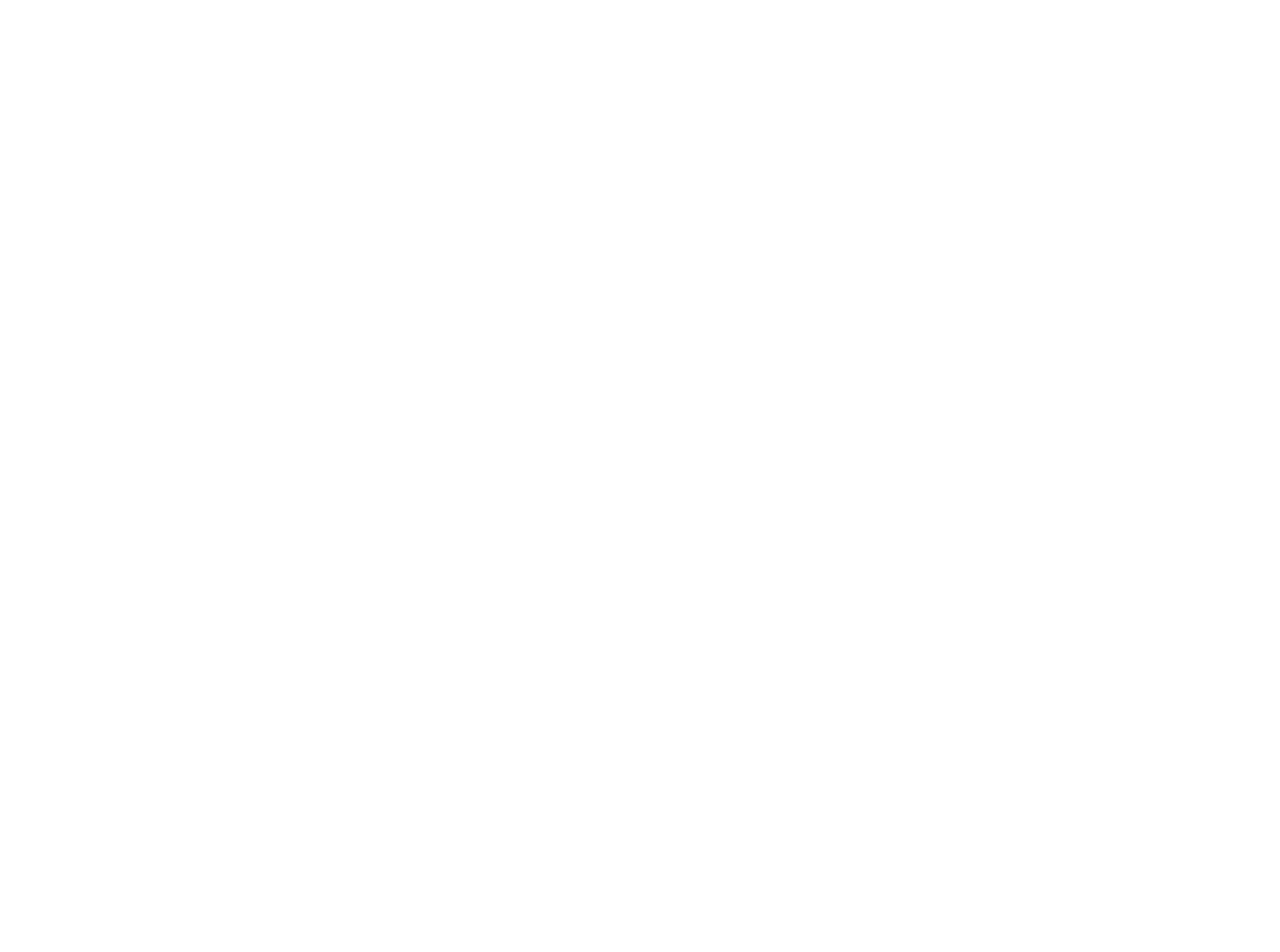
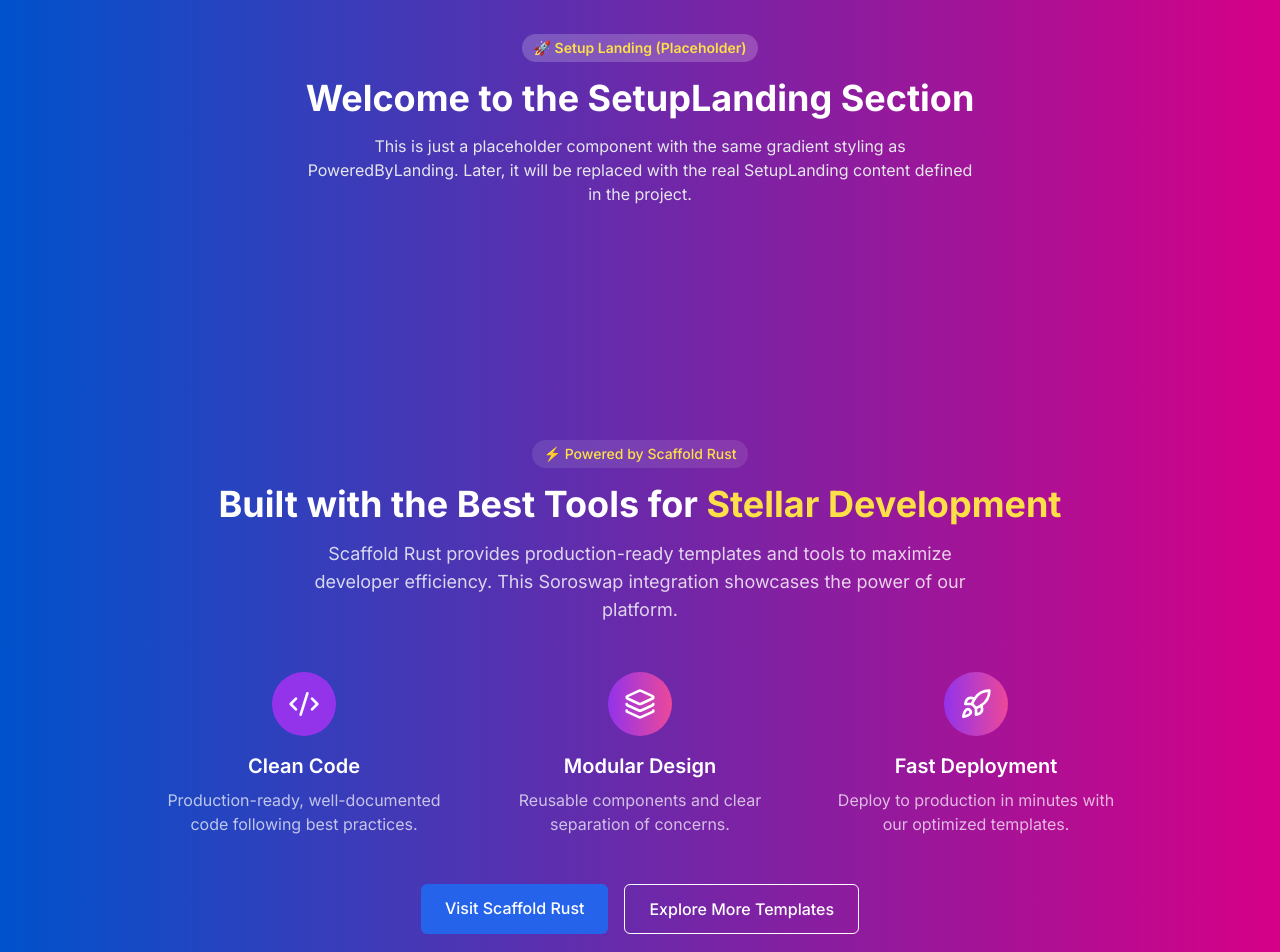
Before and after one commit to Stealth-cloud-droid/SoroSwap-Integration, a Next.js app in the folder apps/webapp/: page / in a window 1280 px wide. Shown: the part 120-1072 px from the top of the page. Before the commit the page ends 800 px from the top, so only its background shows below. Built offline with nearby package versions, Linux system fonts and the light colour scheme.

Commit message:
feat: add PoweredByLanding component and placeholder SetupLanding integration

```diff
--- a/apps/webapp/app/page.tsx
+++ b/apps/webapp/app/page.tsx
@@ -1,5 +1,14 @@
+import SetupLanding from "@/components/home/setup-landing";
+import PoweredByLanding from "@/components/home/powered-by-landing";
+
 export default function Home() {
   return (
-    <div className="min-h-screen flex items-center justify-center"/>
+    <main>
+      {/* Hero / Setup section */}
+      <SetupLanding />
+
+      {/* Powered By Scaffold Rust section */}
+      <PoweredByLanding />
+    </main>
   );
 }
--- /dev/null
+++ b/apps/webapp/components/home/powered-by-landing.tsx
@@ -0,0 +1,83 @@
+import { Code2, Layers, Rocket } from "lucide-react";
+
+export default function PoweredByLanding() {
+  return (
+    <section className="py-20 bg-gradient-to-r from-[#0052cc] to-[#d60087] text-white text-center">
+      <div className="max-w-5xl mx-auto px-6">
+        {/* Badge */}
+        <div className="inline-block mb-4 px-3 py-1 rounded-full bg-white/10 text-yellow-300 text-sm font-medium">
+          ⚡ Powered by Scaffold Rust
+        </div>
+
+        {/* Headline */}
+        <h2 className="text-3xl md:text-4xl font-bold mb-4">
+          Built with the Best Tools for{" "}
+          <span className="text-yellow-300">Stellar Development</span>
+        </h2>
+
+        {/* Description */}
+        <p className="text-lg text-white/80 max-w-2xl mx-auto mb-12">
+          Scaffold Rust provides production-ready templates and tools to maximize
+          developer efficiency. This Soroswap integration showcases the power of our
+          platform.
+        </p>
+
+        {/* Features */}
+        <div className="grid grid-cols-1 md:grid-cols-3 gap-8 mb-12">
+          {/* Feature 1 */}
+          <div className="flex flex-col items-center">
+            <div className="w-16 h-16 flex items-center justify-center rounded-full bg-purple-600 mb-4">
+              <Code2 size={32} />
+            </div>
+            <h3 className="text-xl font-semibold mb-2">Clean Code</h3>
+            <p className="text-white/70">
+              Production-ready, well-documented code following best practices.
+            </p>
+          </div>
+
+          {/* Feature 2 */}
+          <div className="flex flex-col items-center">
+            <div className="w-16 h-16 flex items-center justify-center rounded-full bg-gradient-to-r from-purple-600 to-pink-500 mb-4">
+              <Layers size={32} />
+            </div>
+            <h3 className="text-xl font-semibold mb-2">Modular Design</h3>
+            <p className="text-white/70">
+              Reusable components and clear separation of concerns.
+            </p>
+          </div>
+
+          {/* Feature 3 */}
+          <div className="flex flex-col items-center">
+            <div className="w-16 h-16 flex items-center justify-center rounded-full bg-gradient-to-r from-purple-600 to-pink-500 mb-4">
+              <Rocket size={32} />
+            </div>
+            <h3 className="text-xl font-semibold mb-2">Fast Deployment</h3>
+            <p className="text-white/70">
+              Deploy to production in minutes with our optimized templates.
+            </p>
+          </div>
+        </div>
+
+        {/* Buttons */}
+        <div className="flex flex-col sm:flex-row gap-4 justify-center">
+          <a
+            href="https://github.com/ScaffoldRust"
+            target="_blank"
+            rel="noopener noreferrer"
+            className="px-6 py-3 rounded-md bg-blue-600 hover:bg-blue-700 transition transform hover:scale-105 text-white font-medium"
+          >
+            Visit Scaffold Rust
+          </a>
+          <a
+            href="https://github.com/ScaffoldRust/SoroSwap-Integration"
+            target="_blank"
+            rel="noopener noreferrer"
+            className="px-6 py-3 rounded-md border border-white text-white hover:bg-white hover:text-black transition transform hover:scale-105 font-medium"
+          >
+            Explore More Templates
+          </a>
+        </div>
+      </div>
+    </section>
+  );
+}
--- /dev/null
+++ b/apps/webapp/components/home/setup-landing.tsx
@@ -0,0 +1,17 @@
+export default function SetupLanding() {
+  return (
+    <section className="min-h-[60vh] flex flex-col items-center justify-center bg-gradient-to-r from-[#0052cc] to-[#d60087] text-white px-6 py-20 text-center">
+      <span className="inline-block px-3 py-1 text-sm font-semibold bg-white/20 text-yellow-300 rounded-full mb-4">
+        🚀 Setup Landing (Placeholder)
+      </span>
+      <h2 className="text-3xl md:text-4xl font-bold mb-4">
+        Welcome to the SetupLanding Section
+      </h2>
+      <p className="max-w-2xl text-gray-200">
+        This is just a placeholder component with the same gradient styling as
+        PoweredByLanding. Later, it will be replaced with the real SetupLanding
+        content defined in the project.
+      </p>
+    </section>
+  );
+}
--- a/apps/webapp/package.json
+++ b/apps/webapp/package.json
@@ -10,6 +10,7 @@
     "type-check": "tsc --noEmit"
   },
   "dependencies": {
+    "lucide-react": "^0.542.0",
     "next": "^15.0.0",
     "react": "^18.3.0",
     "react-dom": "^18.3.0"
```
Also changed, not shown: 1 other file (tests, documents, lock files or other folders).
